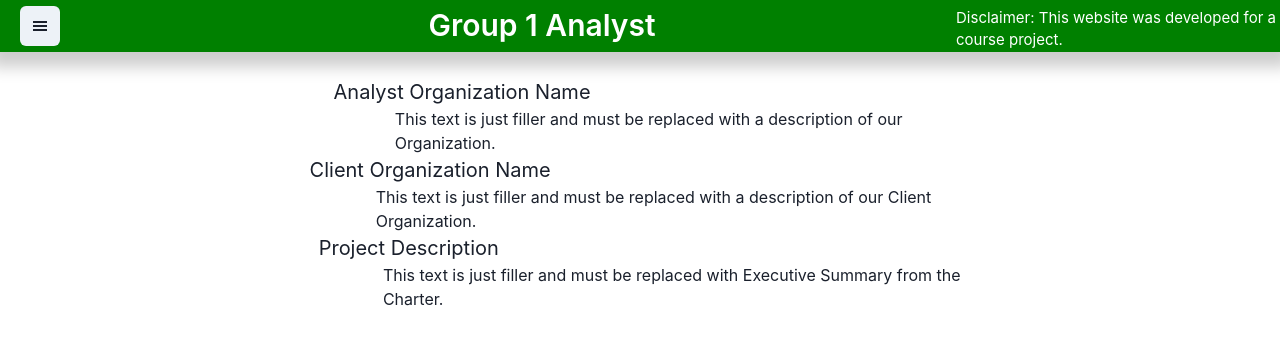
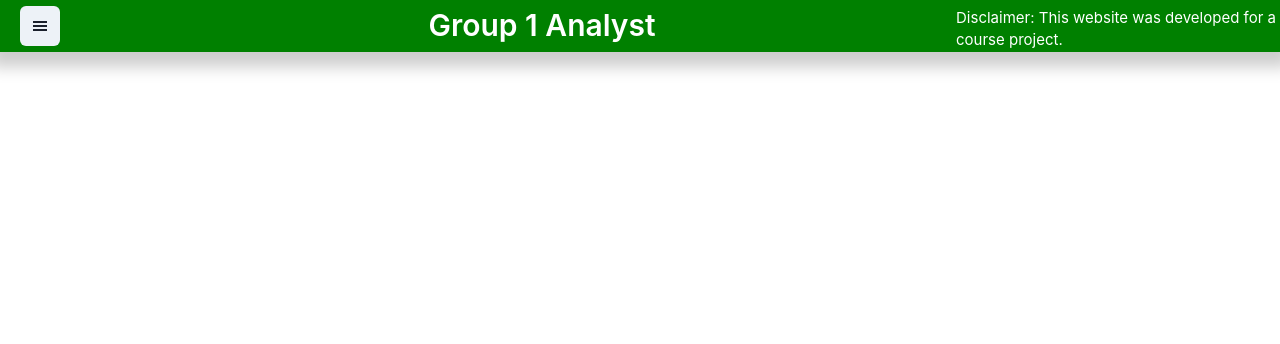
Before and after one commit to Ohwelleh/CSC375Website, a React (Create React App) app in the folder project-website/: page / in a window 1280 px wide. Shown: the top 344 px of the page. Built offline with nearby package versions, Linux system fonts and the light colour scheme.

Commit message:
Fixed homepage loading issue

```diff
--- a/project-website/public/index.html
+++ b/project-website/public/index.html
@@ -24,7 +24,7 @@
       work correctly both with client-side routing and a non-root public URL.
       Learn how to configure a non-root public URL by running `npm run build`.
     -->
-    <title>Project</title>
+    <title>CSC 375 Project</title>
   </head>
   <body>
     <noscript>You need to enable JavaScript to run this app.</noscript>
--- a/project-website/src/App.js
+++ b/project-website/src/App.js
@@ -14,7 +14,7 @@ function App() {
       <Header />
       <div>
         <Switch>
-          <Route exact path="/" component={Home} />
+          <Route exact path="/CSC375Website" component={Home} />
           <Route exact path="/Members" component={Members} />
           <Route exact path="/Documents" component={Documents} />
           <Route exact path="/Contact" component={Contact} />
--- a/project-website/src/Header/MenuBar.js
+++ b/project-website/src/Header/MenuBar.js
@@ -19,7 +19,7 @@ function MenuBar() {
         <MenuButton as={IconButton} icon={<GiHamburgerMenu />} />
         <Portal>
           <MenuList>
-            <LinkButton to='/'>
+            <LinkButton to='/CSC375Website'>
               <MenuItem icon={<AiFillHome />}> Home </MenuItem>
             </LinkButton>
             {MenuItems.map((item, index) => {
```
